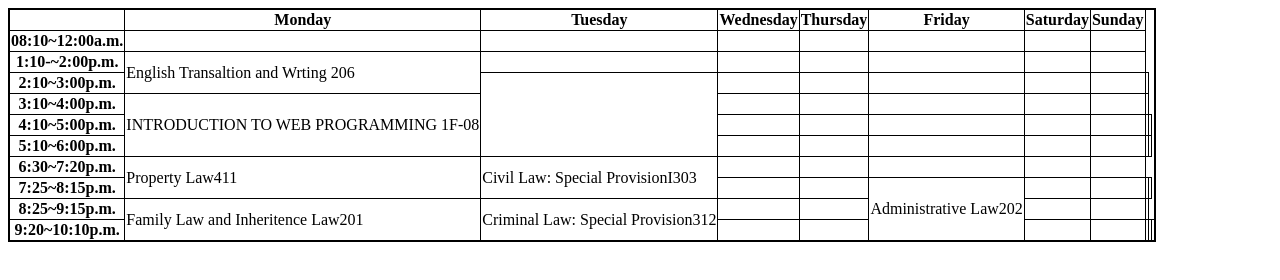
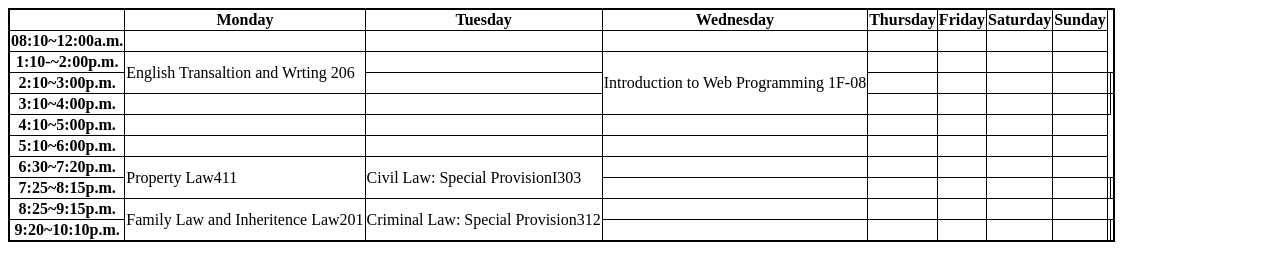
Before and after one commit to kanaheihsieh/kanaheihsieh.github.io, a plain HTML site: page docs/Assignments/week_6.html in a window 1280 px wide. Drawn offline with Linux system fonts and the light colour scheme.

Commit message:
Update week_6.html

```diff
--- a/docs/Assignments/week_6.html
+++ b/docs/Assignments/week_6.html
@@ -41,7 +41,7 @@ td, th {border: solid 1px;}
 			<th scope="row">1:10-~2:00p.m.</th>
 			<td rowspan="2">English Transaltion and Wrting 206</td>
 			<td></td>
-			<td></td>
+			<td rowspan="3">Introduction to Web Programming 1F-08</td>
       <td></td>
 			<td></td>
       <td></td>
@@ -50,7 +50,7 @@ td, th {border: solid 1px;}
 
 		<tr> <!--table 3rd row-->
 			<th scope="row">2:10~3:00p.m.</th>
-			<td rowspan="4"></td>
+			<td></td>
 			<td></td>
 			<td></td>
       <td></td>
@@ -61,7 +61,7 @@ td, th {border: solid 1px;}
 
     <tr> <!--table 4rd row-->
 			<th scope="row">3:10~4:00p.m.</th>
-			<td rowspan="3">INTRODUCTION TO WEB PROGRAMMING 1F-08</td>
+			<td></td>
 			<td></td>
 			<td></td>
       <td></td>
@@ -107,7 +107,7 @@ td, th {border: solid 1px;}
 			<th scope="row">7:25~8:15p.m.</th>
 			<td></td>
 			<td></td>
-			<td rowspan="3">Administrative Law202</td>
+			<td></td>
       <td></td>
 			<td></td>
       <td></td>
```
